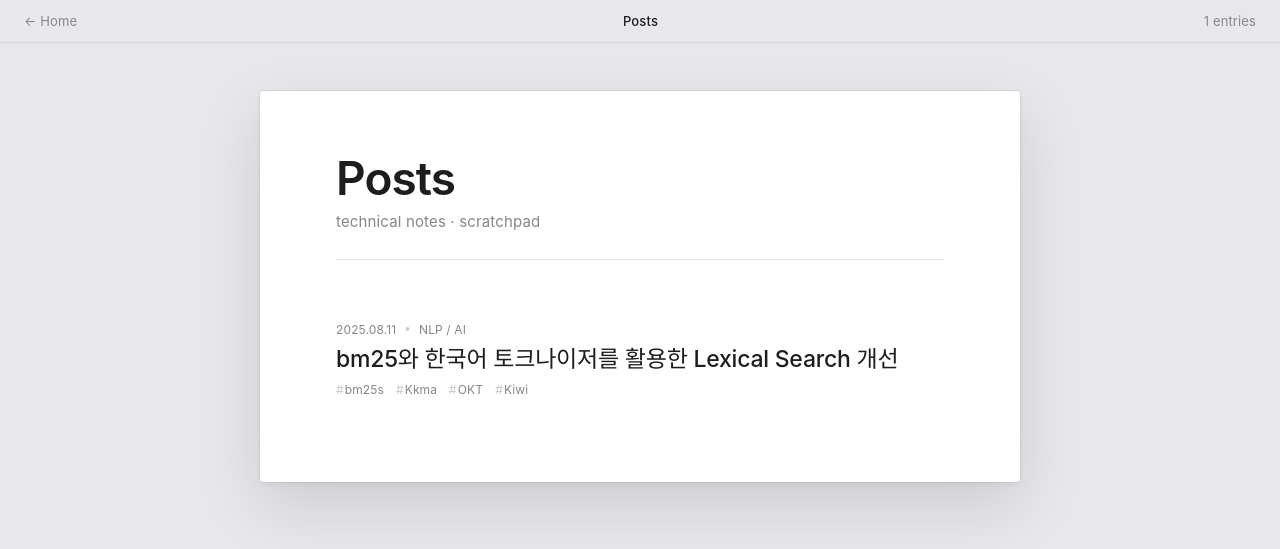
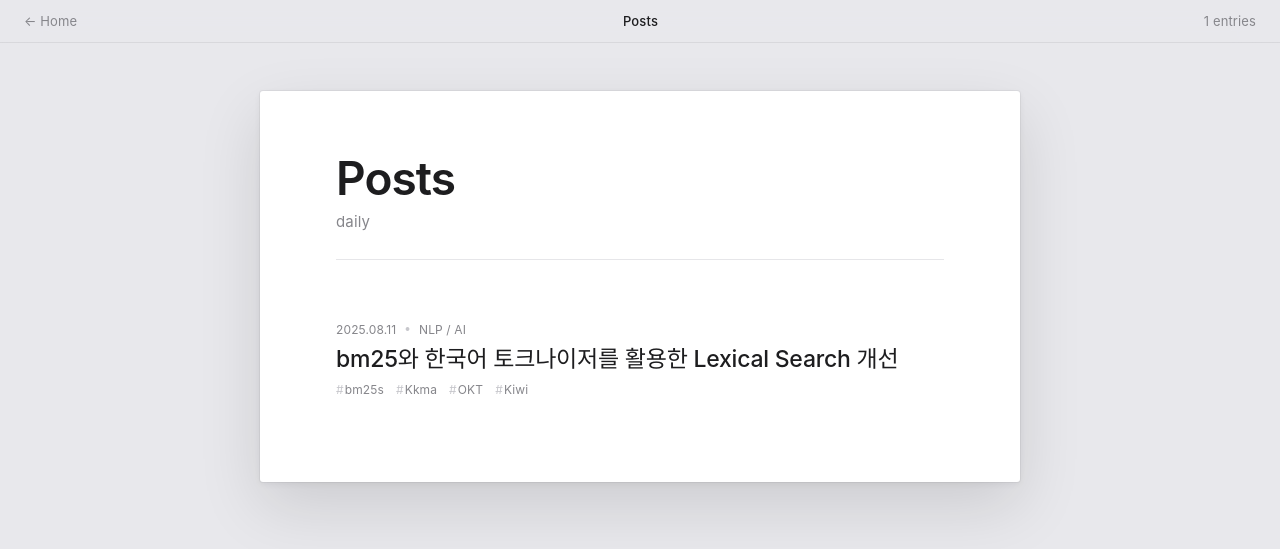
Before and after one commit to ijzereen/ijzereen.github.io, a Jekyll site: the page built from blog.html, in a window 1280 px wide. Shown: the top 549 px of the page. Built offline with Jekyll 4.4.1, drawn with Linux system fonts in a browser that asks for light colours.

Commit message:
chore : Change Posts sub-title

```diff
--- a/_layouts/blog-index.html
+++ b/_layouts/blog-index.html
@@ -14,7 +14,7 @@
 
 <main class="terminal">
     <h1 class="term-title">Posts</h1>
-    <div class="term-sub">technical notes · scratchpad</div>
+    <div class="term-sub">daily</div>
 
     <div class="post-list">
     {% if site.posts.size > 0 %}
```
